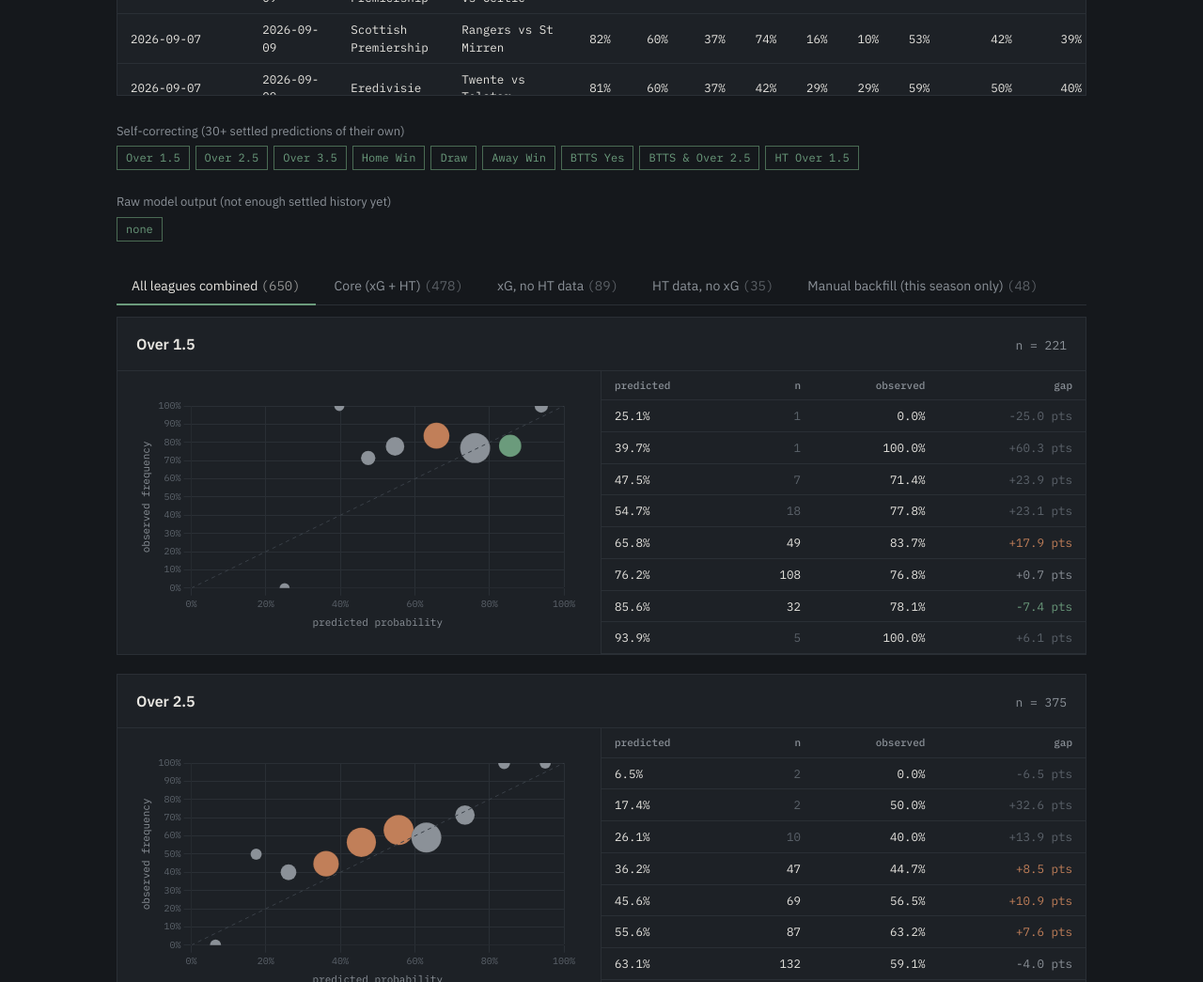
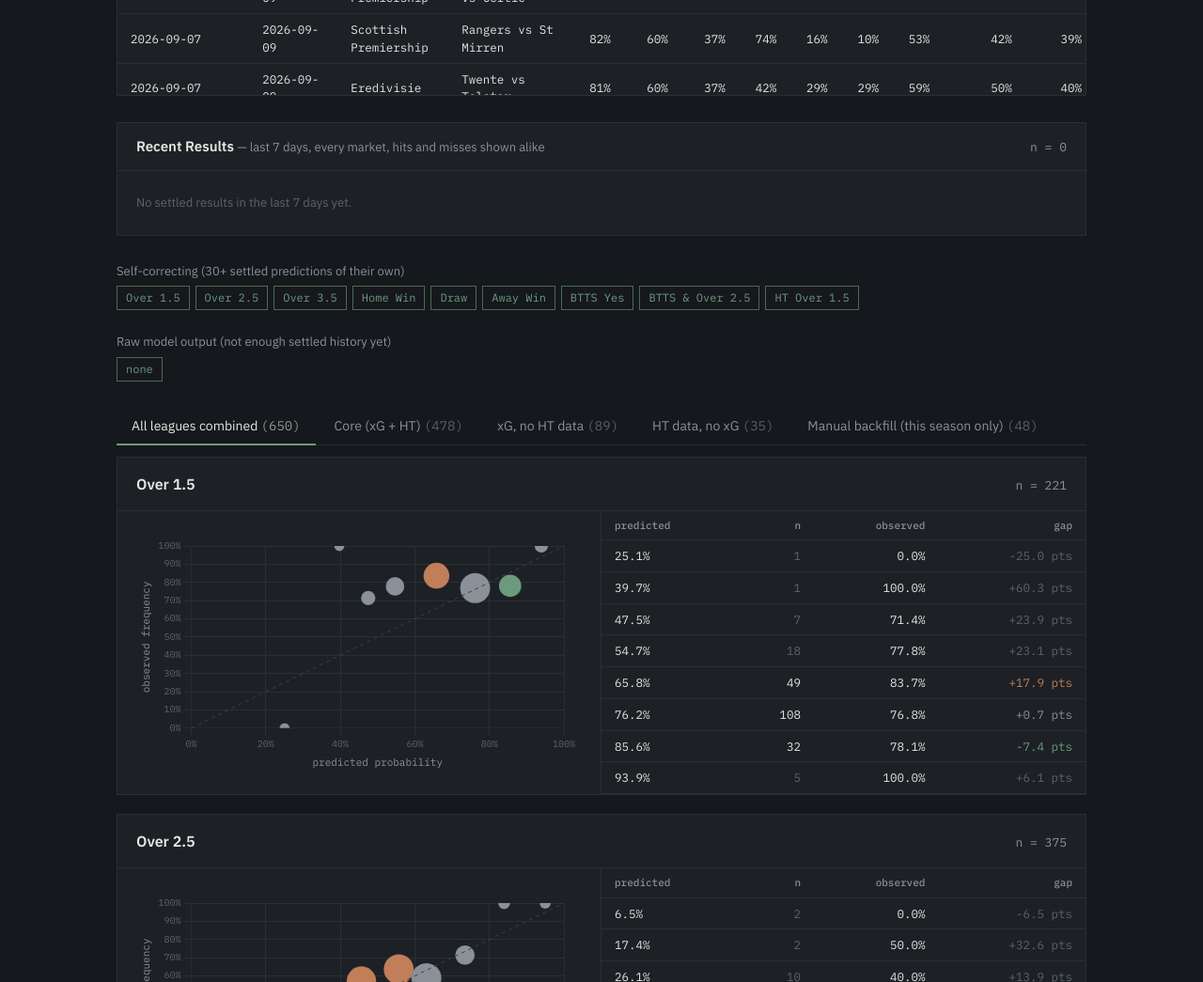
Before and after one commit to francishughes2014-cyber/model-track-record, a plain HTML site: page index.html in a window 1280 px wide. Shown: the part 840-1885 px from the top of the page at 94% size. Drawn offline with Linux system fonts and the light colour scheme.

Commit message:
Add recent results file and updated gitignore

```diff
--- a/index.html
+++ b/index.html
@@ -9,6 +9,7 @@
 <script src="chart.umd.min.js"></script>
 <script src="track_record_data.js"></script>
 <script src="public_predictions_log.js"></script>
+<script src="recent_results.js"></script>
 <style>
   :root {
     --bg: #15181C;
@@ -408,6 +409,14 @@
     <div id="pending-table-wrap"></div>
   </section>
 
+  <section class="pending-section">
+    <div class="pending-head">
+      <h2>Recent Results <span class="pending-sub">— last 7 days, every market, hits and misses shown alike</span></h2>
+      <span class="pending-n mono" id="recent-count"></span>
+    </div>
+    <div id="recent-table-wrap"></div>
+  </section>
+
   <div class="market-status" id="market-status"></div>
 
   <div class="tier-select" id="tier-select"></div>
@@ -765,11 +774,68 @@ function renderPending() {
   }
 }
 
+function renderRecentResults() {
+  const wrap = document.getElementById('recent-table-wrap');
+  const countEl = document.getElementById('recent-count');
+  const results = typeof RECENT_RESULTS !== 'undefined' ? RECENT_RESULTS : [];
+
+  countEl.textContent = `n = ${results.length}`;
+
+  if (results.length === 0) {
+    wrap.innerHTML = '<div class="pending-empty">No settled results in the last 7 days yet.</div>';
+    return;
+  }
+
+  const marketKeys = [
+    ['over15', 'binary'], ['over25', 'binary'], ['over35', 'binary'],
+    ['home', '1x2'], ['draw', '1x2'], ['away', '1x2'],
+    ['btts', 'binary'], ['btts_over25', 'binary'], ['ht_over15', 'binary'],
+  ];
+  const labels = { over15: 'O 1.5', over25: 'O 2.5', over35: 'O 3.5', home: 'Home',
+                    draw: 'Draw', away: 'Away', btts: 'BTTS', btts_over25: 'BTTS+O2.5',
+                    ht_over15: 'HT O1.5' };
+
+  const sorted = [...results].sort((a, b) => (b.match_date || '').localeCompare(a.match_date || ''));
+
+  wrap.innerHTML = `
+    <table>
+      <thead><tr>
+        <th style="text-align:left">match date</th>
+        <th style="text-align:left">league</th>
+        <th style="text-align:left">match</th>
+        <th>score</th>
+        ${marketKeys.map(([k]) => `<th>${labels[k]}</th>`).join('')}
+      </tr></thead>
+      <tbody>
+        ${sorted.map(r => `
+          <tr>
+            <td style="text-align:left">${r.match_date || ''}</td>
+            <td style="text-align:left">${r.league || ''}</td>
+            <td style="text-align:left">${r.home_team} vs ${r.away_team}</td>
+            <td class="mono">${r.score || ''}</td>
+            ${marketKeys.map(([k, type]) => {
+              const m = r[k];
+              if (!m) return '<td>—</td>';
+              const pct = (m.pred * 100).toFixed(0) + '%';
+              if (type === 'binary') {
+                return `<td class="${m.hit ? 'gap-neg' : 'gap-pos'}">${pct}</td>`;
+              } else {
+                return `<td class="${m.is_result ? 'gap-neg' : ''}">${pct}</td>`;
+              }
+            }).join('')}
+          </tr>
+        `).join('')}
+      </tbody>
+    </table>
+  `;
+}
+
 function renderAll(data) {
   renderSummary(data);
   renderTierSelect(data);
   renderMarkets(data);
   renderPending();
+  renderRecentResults();
 }
 
 if (typeof TRACK_RECORD_DATA !== 'undefined') {
--- /dev/null
+++ b/recent_results.js
@@ -0,0 +1 @@
+const RECENT_RESULTS = [];
--- a/track_record_data.js
+++ b/track_record_data.js
@@ -1,5 +1,5 @@
 const TRACK_RECORD_DATA = {
-  "generated_at": "2026-09-07T00:59:21.136165",
+  "generated_at": "2026-09-07T10:21:26.594560",
   "summary": {
     "total_settled_ft": 375,
     "total_settled_ht": 275,
@@ -101,28 +101,28 @@ const TRACK_RECORD_DATA = {
               "gap_pts": 13.9
             },
             {
-              "n": 47,
-              "avg_predicted": 0.3617,
-              "observed_rate": 0.4468,
-              "gap_pts": 8.5
-            },
-            {
-              "n": 69,
-              "avg_predicted": 0.4564,
-              "observed_rate": 0.5652,
-              "gap_pts": 10.9
-            },
-            {
-              "n": 87,
-              "avg_predicted": 0.5564,
-              "observed_rate": 0.6322,
-              "gap_pts": 7.6
-            },
-            {
-              "n": 132,
-              "avg_predicted": 0.6309,
-              "observed_rate": 0.5909,
-              "gap_pts": -4.0
+              "n": 46,
+              "avg_predicted": 0.3611,
+              "observed_rate": 0.4348,
+              "gap_pts": 7.4
+            },
+            {
+              "n": 70,
+              "avg_predicted": 0.4566,
+              "observed_rate": 0.5714,
+              "gap_pts": 11.5
+            },
+            {
+              "n": 88,
+              "avg_predicted": 0.5568,
+              "observed_rate": 0.6364,
+              "gap_pts": 8.0
+            },
+            {
+              "n": 131,
+              "avg_predicted": 0.631,
+              "observed_rate": 0.5878,
+              "gap_pts": -4.3
             },
             {
               "n": 21,
@@ -614,28 +614,28 @@ const TRACK_RECORD_DATA = {
               "gap_pts": 18.2
             },
             {
-              "n": 33,
-              "avg_predicted": 0.3587,
-              "observed_rate": 0.5455,
-              "gap_pts": 18.7
-            },
-            {
-              "n": 49,
-              "avg_predicted": 0.4517,
-              "observed_rate": 0.5306,
-              "gap_pts": 7.9
-            },
-            {
-              "n": 56,
-              "avg_predicted": 0.5568,
-              "observed_rate": 0.625,
-              "gap_pts": 6.8
-            },
-            {
-              "n": 71,
+              "n": 32,
+              "avg_predicted": 0.3578,
+              "observed_rate": 0.5312,
+              "gap_pts": 17.3
+            },
+            {
+              "n": 50,
+              "avg_predicted": 0.452,
+              "observed_rate": 0.54,
+              "gap_pts": 8.8
+            },
+            {
+              "n": 57,
+              "avg_predicted": 0.5575,
+              "observed_rate": 0.6316,
+              "gap_pts": 7.4
+            },
+            {
+              "n": 70,
               "avg_predicted": 0.6271,
-              "observed_rate": 0.662,
-              "gap_pts": 3.5
+              "observed_rate": 0.6571,
+              "gap_pts": 3.0
             },
             {
               "n": 14,
```
Also changed, not shown: track_record_data.json (+44 -44 lines).
